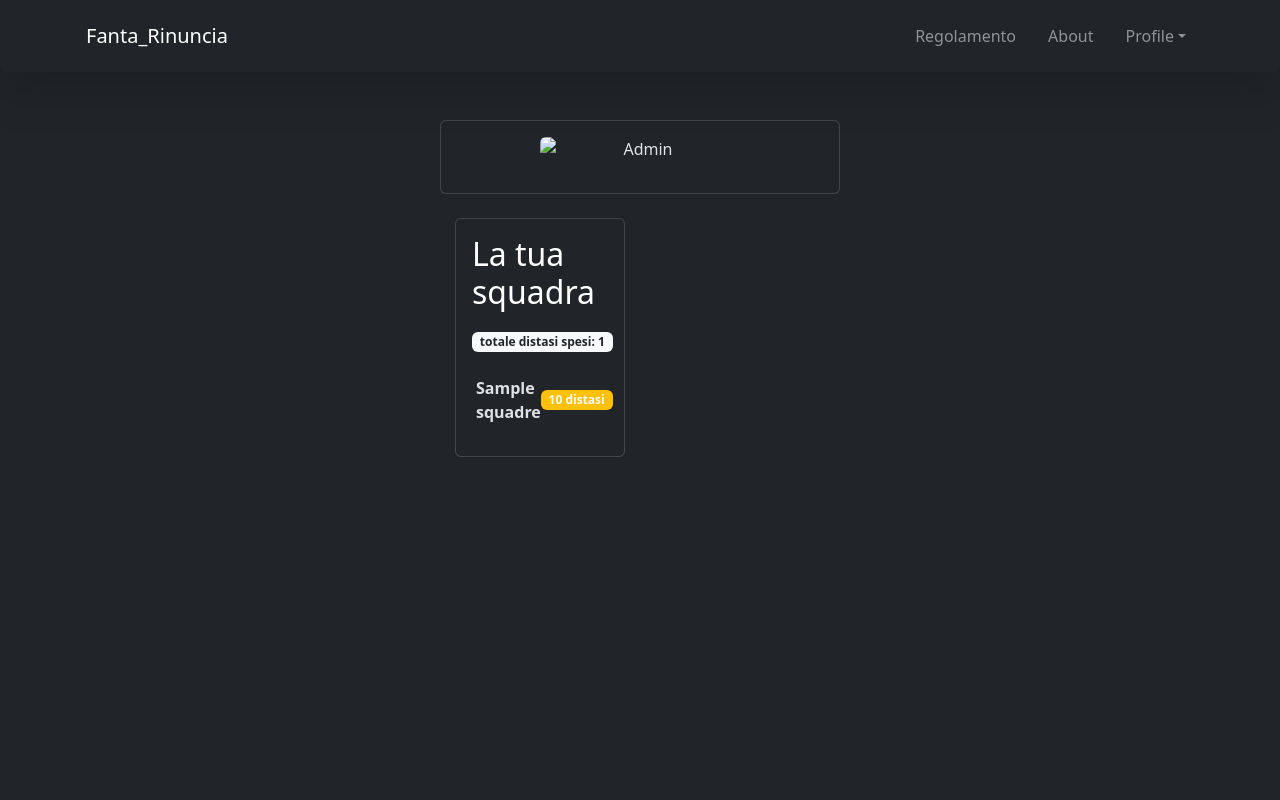
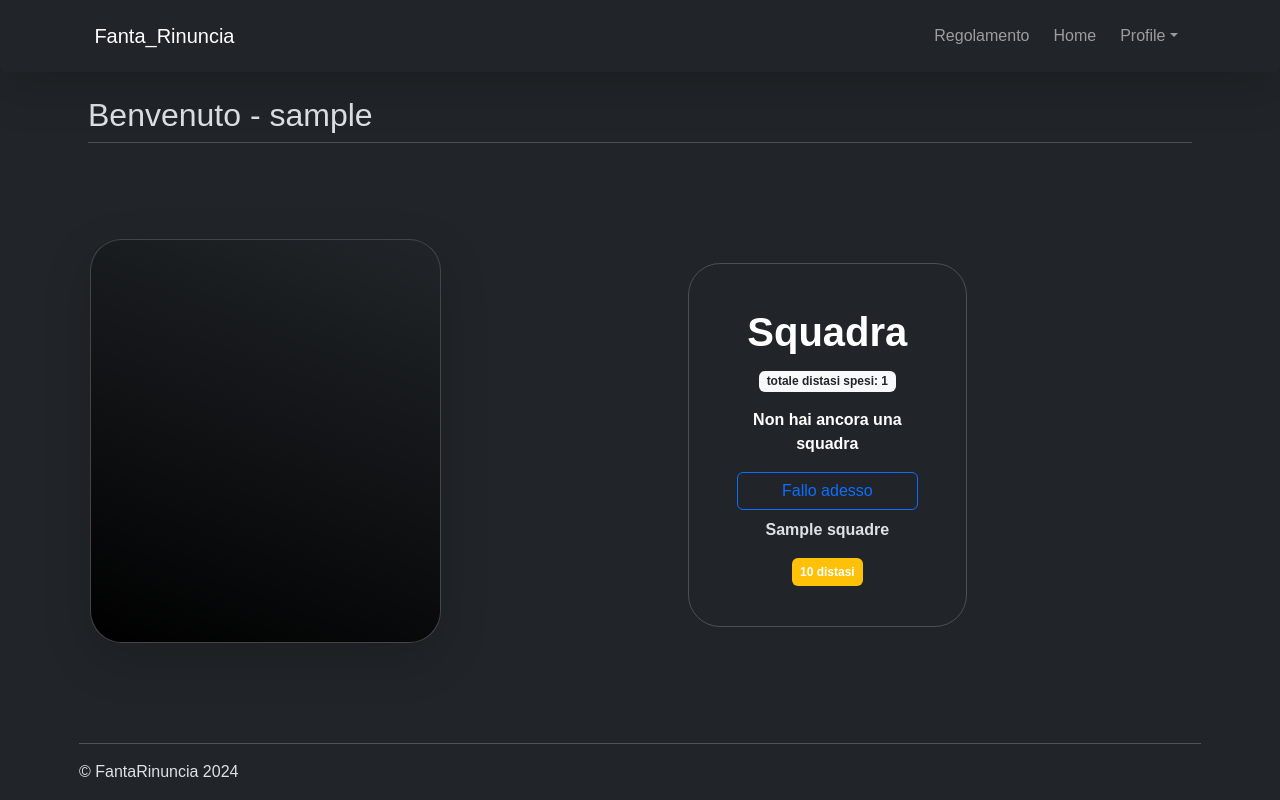
Before and after one commit to wassupiari/FantaRinuncia, a Flask app: template templates/src/profile.html in a window 1280 px wide. Run offline with Flask 3, Linux system fonts and the light colour scheme; the template is opened without the code that fills it: most values are stand-ins (such as "Sample title", 1, 10 or a date in 2020); data that the repository does not hold is empty; some libraries are stand-ins or nearby versions.

Commit message:
update: profile finished
ancora da finire alcune cose ma siamo sulla buona strada.. aggiunta bio al register e da finire alert per esso

```diff
--- a/app.py
+++ b/app.py
@@ -3,11 +3,10 @@ import os
 import bcrypt
 from logger import setup_logger
 import git
+import json
 
 # logging system
 logger = setup_logger('app.log')
-
-
 
 app = Flask(__name__, static_url_path='/static',static_folder='static')
 
@@ -41,14 +40,12 @@ def nascondi_get_people():
 def get_user_image():
     utenti = carica_utenti()
     username = session.get('username')
-    if username and username in utenti:
+    if username in utenti:
         image_link = utenti[username].get('image_data', {}).get('image_link', '')
-        return image_link
+        return jsonify({'image_link': image_link})
     else:
         return ''  # Restituisci un URL vuoto se l'utente non ha un'immagine
 
-
-import json
 
 
 @app.route('/api/people', methods=['GET'])
@@ -76,6 +73,10 @@ def carica_utenti():
             return json.load(file)
     else:
         return {}
+
+# Carica dati delle persone
+with open(db_json_file, 'r') as file:
+    people = json.load(file)
 
 
 def salva_utenti(utenti):
@@ -112,13 +113,9 @@ def logout():
     session.pop('username', None)
     return redirect(url_for('login'))
 
-# Carica dati delle persone
-with open(db_json_file, 'r') as file:
-    people = json.load(file)
-
 @app.route('/')
 def index():
-    repo = git.Repo('/mnt/c/Users/capua/Desktop/FantaRinuncia/')
+    repo = git.Repo('/home/jarvis/FantaRinuncia/')
     commits = list(repo.iter_commits('main'))[:3]
     return render_template('index.html', commits=commits)
 
@@ -175,7 +172,7 @@ def profile():
                     total_points = sum(membro['points'] for membro in squadre[username])
                 else:
                     total_points = 0
-                    squadre = {}  # Imposta una lista vuota per le squadre
+                    squadre = {}
 
                 if username in utenti:
                     bio = utenti[username]['bio']
@@ -204,6 +201,7 @@ def registrazione():
     if request.method == 'POST':
         username = request.form['username']
         password = request.form['password']
+        bio = request.form['bio']
         image_link = request.form['image_link']
 
         # Carica gli utenti esistenti
@@ -217,7 +215,7 @@ def registrazione():
         hashed_password = bcrypt.hashpw(password.encode('utf-8'), bcrypt.gensalt())
 
         # Aggiunge il nuovo utente al dizionario con la password criptata
-        utenti[username] = {'password': hashed_password.decode('utf-8'), 'bio': '', 'badges': []}
+        utenti[username] = {'password': hashed_password.decode('utf-8'), 'bio': bio, 'badges': []}
 
         # Verifica se l'URL dell'immagine è fornito
         if image_link:
@@ -227,8 +225,9 @@ def registrazione():
 
         # Salva gli utenti aggiornati nel file JSON
         salva_utenti(utenti)
+
         alert_message = "Registrazione avvenuta con successo! Ora puoi effettuare il login."
-        return render_template('register.html', alert_message=alert_message)
+        return render_template('auth/register.html', alert_message=alert_message)
 
     return render_template('auth/register.html')
 
--- a/private/utenti.json
+++ b/private/utenti.json
@@ -1 +1 @@
-{"ADMINSTATOR": {"badges": ["Founder", "ADMIN"], "bio": "fatti i cazzi tuoi", "image_data": {"image_link": "https://i.pinimg.com/564x/f3/61/fb/f361fb106454ee6936b709669ec9f557.jpg"}, "password": "$2b$12$mqdEiKEZRrJMv9xf9G6nZeEJW.EQgjW6lSpjkrEkPSlwc7woqwxdi"}, "iari": {"password": "$2b$12$OaAU/D8/uO2s7zgXnROS5ee1KAMAc0QvEZwDJ/mk6GaPzxkiXA/u2", "bio": "", "badges": ["ADMIN"], "image_data": {"image_link": "https://i.pinimg.com/564x/68/f2/6c/68f26c98f57186b8e5cd987d64cd45b7.jpg"}}}
+{"ADMINSTATOR": {"badges": ["Founder", "ADMIN"], "bio": "fatti i cazzi tuoi", "image_data": {"image_link": "https://i.pinimg.com/564x/f3/61/fb/f361fb106454ee6936b709669ec9f557.jpg"}, "password": "$2b$12$mqdEiKEZRrJMv9xf9G6nZeEJW.EQgjW6lSpjkrEkPSlwc7woqwxdi"}, "iari": {"password": "$2b$12$OaAU/D8/uO2s7zgXnROS5ee1KAMAc0QvEZwDJ/mk6GaPzxkiXA/u2", "bio": "", "badges": ["ADMIN"], "image_data": {"image_link": "https://i.pinimg.com/564x/68/f2/6c/68f26c98f57186b8e5cd987d64cd45b7.jpg"}}, "io": {"password": "$2b$12$h3frX6.2MoYikpyAYa69W.fbZSHrLxvt2vBBsVKsrGQqZ7DnIn5qm", "bio": "ma cazzi tuoi?", "badges": []}}
--- a/static/style.css
+++ b/static/style.css
@@ -224,18 +224,19 @@ SCROLLBAR
 PROFILE
 */
 
-.membro-name {
-  font-weight: bold;
-  color: #fff;
-}
+
 .badge-dark {
-    background-color: #343a40;
+    background-color: #ffff;
+    color: #000;
 }
 
 .custom-badge {
     margin-right: 5px; /* Regola la distanza orizzontale tra i badge */
     margin-bottom: 5px; /* Regola la distanza verticale tra i badge */
 }
+    #content-wrapper {
+        background: linear-gradient(200deg, rgba(0,0,0,0) 0%, rgba(0,0,0,1) 100%); /* Applica uno sfondo con un gradiente che sfuma da trasparente a nero */
+    }
 
 /* FAQ page */
 body {
--- a/templates/index.html
+++ b/templates/index.html
@@ -120,7 +120,7 @@
                 </div>
                 {% for commit in commits %}
               <div class="col-md-4 text-center">
-                <h2 class="fw-bold text-success">{{commit.hexsha[:10]}}</h2>
+                <h2 class="fw-bold text-success">{{commit.hexsha[:6]}}</h2>
                    <br>
                 <p class="fst-italic fw-light text-white">{{commit.message}}</p>
                 <p class="justify-content-center my-4 sticky"><a class="btn btn-primary" href="https://github.com/wassupiari/FantaRinuncia/commit/{{commit.hexsha}}" role="button">View details</a></p>
--- a/templates/src/profile.html
+++ b/templates/src/profile.html
@@ -2,27 +2,29 @@
 <html lang="en" data-bs-theme="dark" >
 <head>
     <meta charset="UTF-8">
-    <title>Squadre</title>
+    <title>Profile</title>
+    <link rel="stylesheet" href="https://cdnjs.cloudflare.com/ajax/libs/font-awesome/6.5.1/css/all.min.css" integrity="sha512-DTOQO9RWCH3ppGqcWaEA1BIZOC6xxalwEsw9c2QQeAIftl+Vegovlnee1c9QX4TctnWMn13TZye+giMm8e2LwA==" crossorigin="anonymous" referrerpolicy="no-referrer" />
+    <link href="https://cdn.jsdelivr.net/npm/bootstrap@5.3.2/dist/css/bootstrap.min.css" rel="stylesheet" integrity="sha384-T3c6CoIi6uLrA9TneNEoa7RxnatzjcDSCmG1MXxSR1GAsXEV/Dwwykc2MPK8M2HN" crossorigin="anonymous">
+    <link rel="shortcut icon" href="{{ url_for('static', filename='favicon.ico') }}">
     <link rel="stylesheet" href="{{ url_for('static', filename='style.css') }}">
-    <link rel="shortcut icon" href="{{ url_for('static', filename='favicon.ico') }}">
-    <link href="https://stackpath.bootstrapcdn.com/bootstrap/4.5.2/css/bootstrap.min.css" rel="stylesheet">
-    <link href="https://cdn.jsdelivr.net/npm/bootstrap@5.3.2/dist/css/bootstrap.min.css" rel="stylesheet" integrity="sha384-T3c6CoIi6uLrA9TneNEoa7RxnatzjcDSCmG1MXxSR1GAsXEV/Dwwykc2MPK8M2HN" crossorigin="anonymous">
 </head>
 <body>
-    <nav class="navbar navbar-expand-lg navbar-dark bg-dark rounded sticky-top shadow-lg p-3 mb-5" >
-        <div class="container px-3">
+
+    <nav class="navbar navbar-expand-lg navbar-dark bg-dark rounded fixed-top shadow-lg p-3 mb-5">
+            <div class="container px-3 text-white">
                 <a class="navbar-brand" href="#">Fanta_Rinuncia</a>
                 <button class="navbar-toggler" type="button" data-bs-toggle="collapse" data-bs-target="#navbarNav"
                     aria-controls="navbarNav" aria-expanded="false" aria-label="Toggle navigation">
                     <span class="navbar-toggler-icon"></span>
                 </button>
-            <div class="collapse navbar-collapse" id="navbarNav">
-                <ul class="navbar-nav ms-md-auto gap-2">
-                    <li class="nav-item rounded">
+                <div class="collapse navbar-collapse justify-content-end" id="navbarNav">
+                    <ul class="navbar-nav mr-auto mt-2 mt-lg-0">
+                        <li class="nav-item">
                             <a class="nav-link" href="/regolamento"><i class="bi bi-people-fill me-2"></i>Regolamento</a>
                         </li>
+
                         <li class="nav-item rounded">
-                        <a class="nav-link" href="#"><i class="bi bi-telephone-fill me-2"></i>About</a>
+                            <a class="nav-link" href="/"><i class="bi bi-telephone-fill me-2"></i>Home</a>
                         </li>
                     <li class="nav-item dropdown rounded">
                         <a class="nav-link dropdown-toggle" href="#" id="navbarDropdown" role="button"
@@ -37,70 +39,77 @@
     </nav>
 
 
-<div class="container-fluid text-white px-3">
-    <div class="row justify-content-center align-items-center">
-        <div class="col-lg-4">
-            <div class="row gutters-sm">
-                    <div class="container-fluid">
-                      <div class="card mb-4">
-                        <div class="card-body">
-                          <div class="d-flex flex-column align-items-center text-center ">
-                            <img id="user-image" src="" alt="Admin" class="rounded mx-auto d-block" width="200">
+<div class="container px-4 py-5" id="custom-cards">
+    <h2 class="pb-2 border-bottom my-5">Benvenuto - {{username}}</h2>
+    <div class="row row-cols-1 row-cols-lg-3 align-items-stretch g-4 py-5">
+      <div class="col">
+        <div class="card card-cover h-100 overflow-hidden text-white bg-dark rounded-5 shadow-lg" id="user-image-container">
                     <script>
                         fetch('/api/get_user_image')
-                                    .then(response => response.text()) // Si suppone che l'API restituisca solo l'URL dell'immagine come testo
-                                    .then(imageLink => {
+                            .then(response => response.json()) // Analizza la risposta come JSON
+                            .then(data => {
+                                const imageLink = data.image_link;
                                 if (imageLink) {
-                                            document.getElementById('user-image').src = imageLink;
+                                    // Se viene restituito un URL valido, imposta l'URL dell'immagine come sfondo del div
+                                    document.getElementById('user-image-container').style.backgroundImage = `url('${imageLink}')`;
                                 } else {
+                                    // Se non viene restituito alcun URL immagine, stampa un messaggio di errore nella console
                                     console.error('Nessun URL immagine disponibile.');
                                 }
                             })
                            .catch(error => console.error('Errore durante il recupero dell\'immagine:', error));
                     </script>
-                            <div class="mt-3">
+            <div class="d-flex flex-column h-100 p-5 pb-3 text-white text-shadow-1" id="content-wrapper">
                 {% if username == session['username'] %}
-                              <h4>{{ username }}</h4>
-                              <p class="text-primary-white mb-1">{{ bio }}</p>
+                <h2 class="pt-5 mt-5 mb-4 display-6 lh-1 fw-bold text-center">{{ bio }}</h2>
+                <ul class="d-flex list-unstyled mt-auto">
+
+                    <li class="d-flex align-items-center me-3">
+                        <svg class="bi me-2" width="1em" height="1em"><use xlink:href="#geo-fill"></use></svg>
                         {% for badge in badges %}
-                               <span class="badge custom-badge badge-dark mr-2 mb-2">{{ badge }}</span>
+                        <span class="badge custom-badge badge-dark  mt-2 mb-2 mr-2">{{ badge }}</span>
                         {% endfor %}
-                            </div>
+                    </li>
+                    <li class="d-flex align-items-center">
+                        <svg class="bi me-2" width="1em" height="1em"><use xlink:href="#calendar3"></use></svg>
+                        <small>4d</small> <!-- Questo è il testo che deve essere sostituito -->
+                    </li>
                     {% endif %}
-                          </div>
-                        </div>
-                      </div>
-                    </div>
-                </div>
-            </div>
-                <div class="col-lg-6">
-                  <div class="card text-dark mb-1">
-                    <div class="card-body">
-                      <div class="row align-items-center">
-                        <div class="col">
-                          <h2 class="text-white mb-3">La tua squadra</h2>
-                        </div>
-                        <div class="col text-end">
-                          <span class="badge bg-light text-dark mb-3">totale distasi spesi: {{total_points}}</span>
-                        </div>
-                      </div>
-                      <div class="row">
-                        <ul class="list-group mb-auto">
-                          {% for membro in squadre[username] %}
-                          <div class="list-group mb-2">
-                            <div class="list-group-item d-flex justify-content-between align-items-center border-0">
-                              <span class="fw-bold">{{ membro.name }}</span>
-                              <span class="badge bg-warning text-light">{{ membro.points }} distasi</span>
-                            </div>
-                          </div>
-                          {% endfor %}
                 </ul>
             </div>
         </div>
       </div>
+
+
+            <div class="col p-5 pb-3 h-100 m-auto">
+                <div class=" d-flex flex-column h-100 p-5 pb-3 text-white border rounded-5">
+                    <h2 class="display-6 lh-1 fw-bold text-center mb-3">Squadra</h2>
+                    <div class="col text-center">
+                        <span class="badge bg-light text-dark mb-3">totale distasi spesi: {{total_points}}</span>
+                    </div>
+                    {% if username is not in squadre %}
+                            <span class="fw-bold list-item mb-3 text-center">Non hai ancora una squadra</span>
+                            <a class="btn btn-outline-primary" href="/user/{{username}}">Fallo adesso</a>
+                            {% endif %}
+                    {% for membro in squadre[username] %}
+                    <div class="list-group text-center mb-2">
+                        <div class="list-group-item  d-flex flex-column justify-content-center align-items-center border-0 pb-3">
+                            <span class="fw-bold list-item mb-3">{{ membro.name }}</span>
+                            <span class="badge bg-warning text-bold p-2">{{ membro.points }} distasi</span>
                         </div>
                     </div>
+                    {% endfor %}
                 </div>
+            </div>
+
+    </div>
+</div>
+
+
+    <footer class="container fixed-bottom">
+        <hr>
+          <p>© FantaRinuncia 2024</p>
+    </footer>
 
      <script src="https://cdn.jsdelivr.net/npm/bootstrap@5.3.2/dist/js/bootstrap.bundle.min.js" integrity="sha384-C6RzsynM9kWDrMNeT87bh95OGNyZPhcTNXj1NW7RuBCsyN/o0jlpcV8Qyq46cDfL" crossorigin="anonymous"></script>
     <script src="https://cdnjs.cloudflare.com/ajax/libs/jquery/3.7.1/jquery.min.js" integrity="sha512-v2CJ7UaYy4JwqLDIrZUI/4hqeoQieOmAZNXBeQyjo21dadnwR+8ZaIJVT8EE2iyI61OV8e6M8PP2/4hpQINQ/g==" crossorigin="anonymous" referrerpolicy="no-referrer"></script>
```
Also changed, not shown: templates/auth/register.html (+17 -4 lines). Lines whose indentation alone changed are shown as unchanged.
